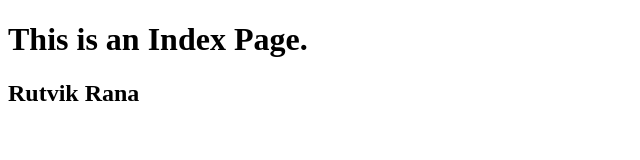
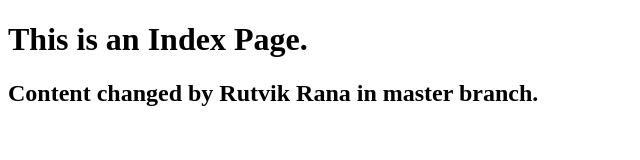
Before and after one commit to rutvik-rana06/git-new-starter, a plain HTML site: page index.html in a window 1280 px wide. Shown: the whole page, without its empty margins (0-640 px from the left). Drawn offline with Linux system fonts and the light colour scheme.

Commit message:
Appended

```diff
--- a/index.html
+++ b/index.html
@@ -8,7 +8,7 @@
 </head>
 <body>
     <h1>This is an Index Page.</h1>
-    <h2>Rutvik Rana</h2>
+    <h2>Content changed by Rutvik Rana in master branch.</h2>
 
 </body>
 </html>
```
